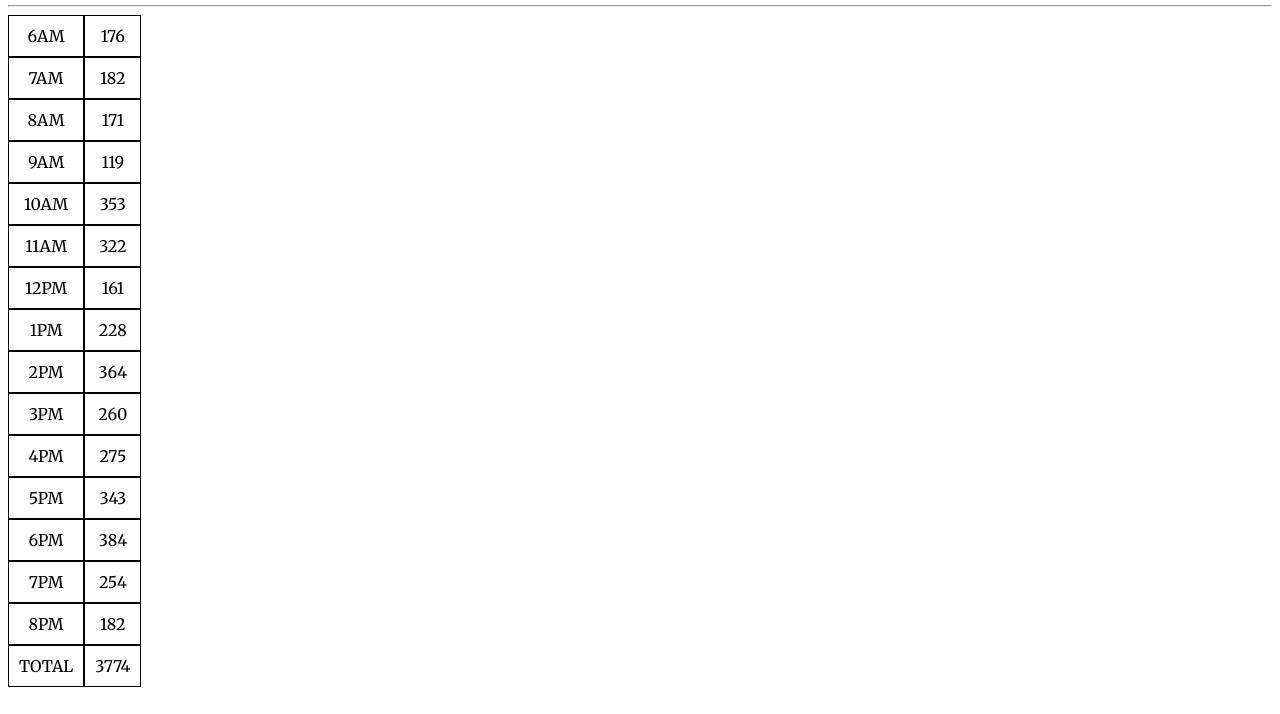
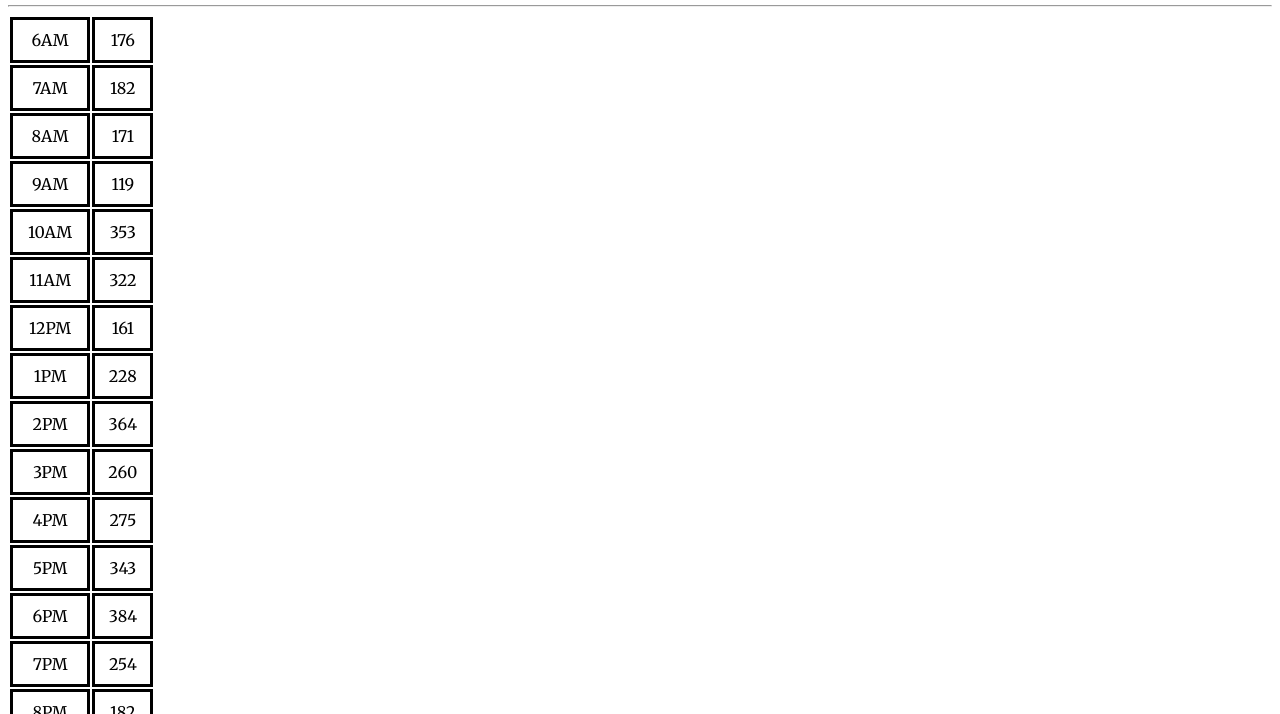
Before and after one commit to sungkim3/salmon-cookie, a plain HTML site: page sales.html in a window 1280 px wide. Shown: the part 78-792 px from the top of the page. Drawn offline with nearby package versions, Linux system fonts and the light colour scheme.

Commit message:
increases specificity to ammendchild of displayStoreData function

```diff
--- a/css/sales.css
+++ b/css/sales.css
@@ -4,7 +4,6 @@
 
 td {
   border: solid;
-  border-width: 1px;
   padding: 10px;
   text-align: center;
   text-transform: uppercase;
--- a/js/app.js
+++ b/js/app.js
@@ -4,6 +4,13 @@ var nameStoreTitle3 = document.getElementById('storeTitle3');
 var nameStoreTitle4 = document.getElementById('storeTitle4');
 var nameStoreTitle5 = document.getElementById('storeTitle5');
 var nameStoreTitleArray = [nameStoreTitle, nameStoreTitle2, nameStoreTitle3, nameStoreTitle4, nameStoreTitle5];
+
+var nameStoreData = document.getElementById('storeData');
+var nameStoreData2 = document.getElementById('storeData2');
+var nameStoreData3 = document.getElementById('storeData3');
+var nameStoreData4 = document.getElementById('storeData4');
+var nameStoreData5 = document.getElementById('storeData5');
+var nameStoreDataArray = [nameStoreData, nameStoreData2, nameStoreData3, nameStoreData4, nameStoreData5];
 
 var makeStoreTable = document.getElementById('storeTable');
 
@@ -210,17 +217,20 @@ function displayStoreData() {
     var newBorder = document.createElement('hr');
     document.body.appendChild(newBorder);
 
+    var newTable = document.createElement('table');
+    document.body.appendChild(newTable);
+
     for (var i = 0; i < storeHoursArray.length; i++) {
-      var newBreak = document.createElement('tr');
-      document.body.appendChild(newBreak);
+      var newRow = document.createElement('tr');
+      newTable.appendChild(newRow);
 
       var newData = document.createElement('td');
       newData.textContent = storeHoursArray[i];
-      document.body.appendChild(newData);
+      newRow.appendChild(newData);
 
       var newData2 = document.createElement('td');
       newData2.textContent = storeObjectArray[x].cookiesPerHourArray[i];
-      document.body.appendChild(newData2);
+      newRow.appendChild(newData2);
       // var newList = document.createElement('li');
       // newList.textContent = storeHoursArray[i] + ': ' + storeObjectArray[x].cookiesPerHourArray[i] + ' cookies';
       // document.body.appendChild(newList);
```
